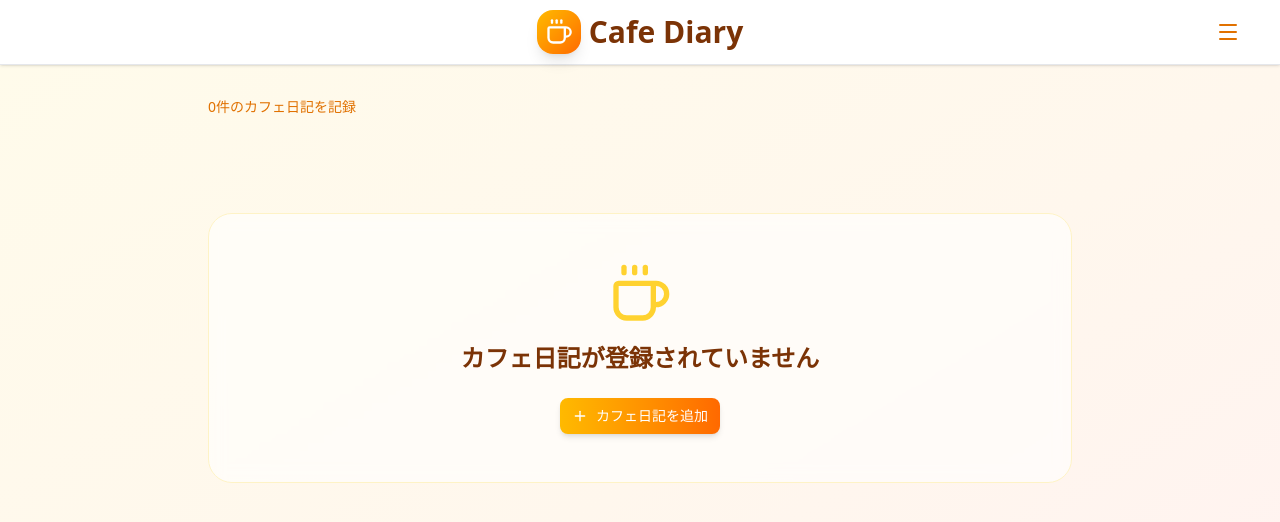
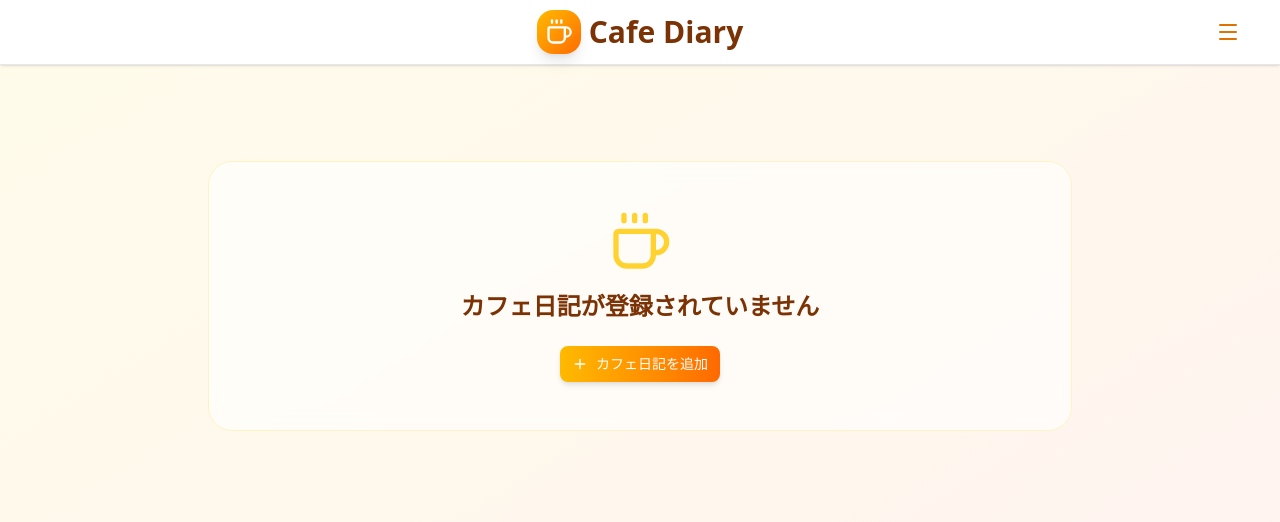
Before and after one commit to Yamamoto-Masaya1122/cafe-diary, a Next.js app: page /cafe-diary in a window 1280 px wide. Shown: the top 522 px of the page. Built offline with nearby package versions, Linux system fonts and the light colour scheme.

Commit message:
fix: 日記の件数表示を削除

```diff
--- a/src/components/organisms/CafeDiaryList.tsx
+++ b/src/components/organisms/CafeDiaryList.tsx
@@ -95,14 +95,6 @@ const CafeDiaryList = () => {
         </div>
       ) : (
         <div className="max-w-4xl mx-auto px-4 py-8">
-          <div className="flex justify-between items-center mb-8">
-            <div className="flex items-center gap-3">
-              <div>
-                <p className="text-sm text-amber-600">{cafeDiaries.length}件のカフェ日記を記録</p>
-              </div>
-            </div>
-          </div>
-
           {cafeDiaries.length === 0 ? (
             <div className="text-center py-16">
               <div className="bg-white/60 backdrop-blur-sm rounded-3xl p-12 border border-amber-100">
```
